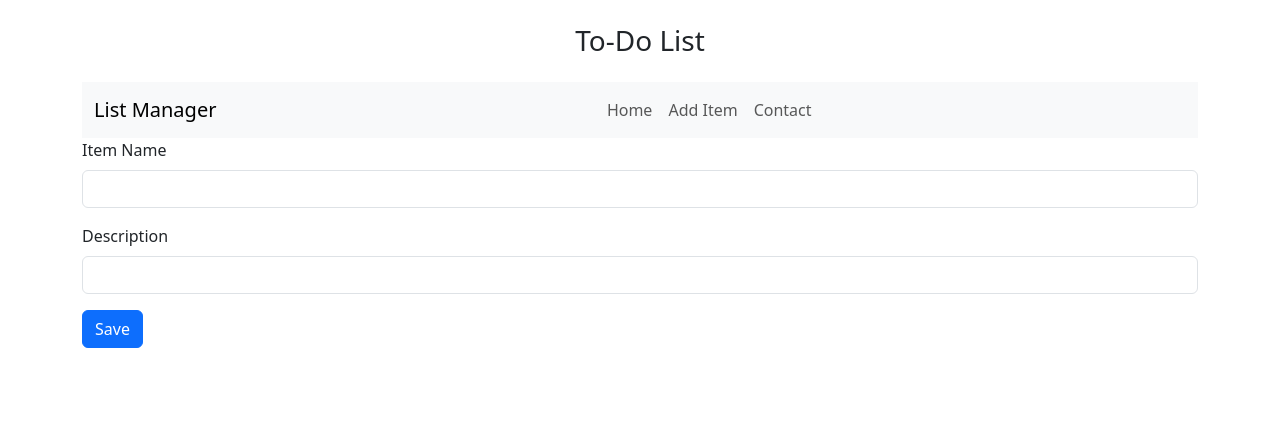
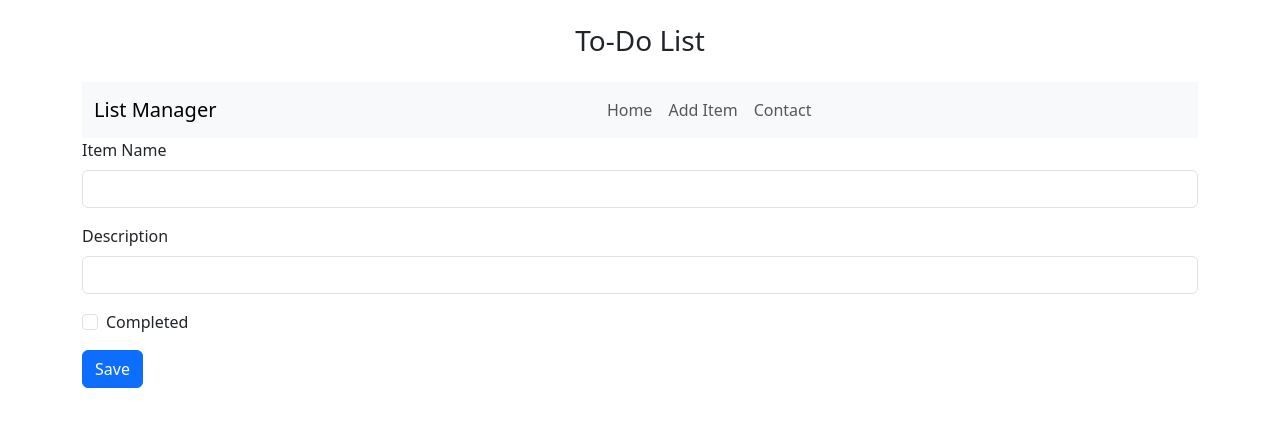
Before and after one commit to Antarias92/react-app, a React (Create React App) app: page /add in a window 1280 px wide. Shown: the top 426 px of the page. Built offline with nearby package versions, Linux system fonts and the light colour scheme.

Commit message:
items can now be marked as completed and can filter status

```diff
--- a/src/components/ItemForm.js
+++ b/src/components/ItemForm.js
@@ -44,7 +44,15 @@ function ItemForm({ initialData , onSubmit})
               required
             />
           </div>
-
+          <div className="mb-3 form-check">
+              <input
+                type="checkbox"
+                className="form-check-input"
+                checked={formData.status}
+                onChange={handleStatusChange}
+              />
+              <label className="form-check-label">Completed</label>
+            </div>
           <button type="submit" className="btn btn-primary">Save</button>
         </form>
       );
```
